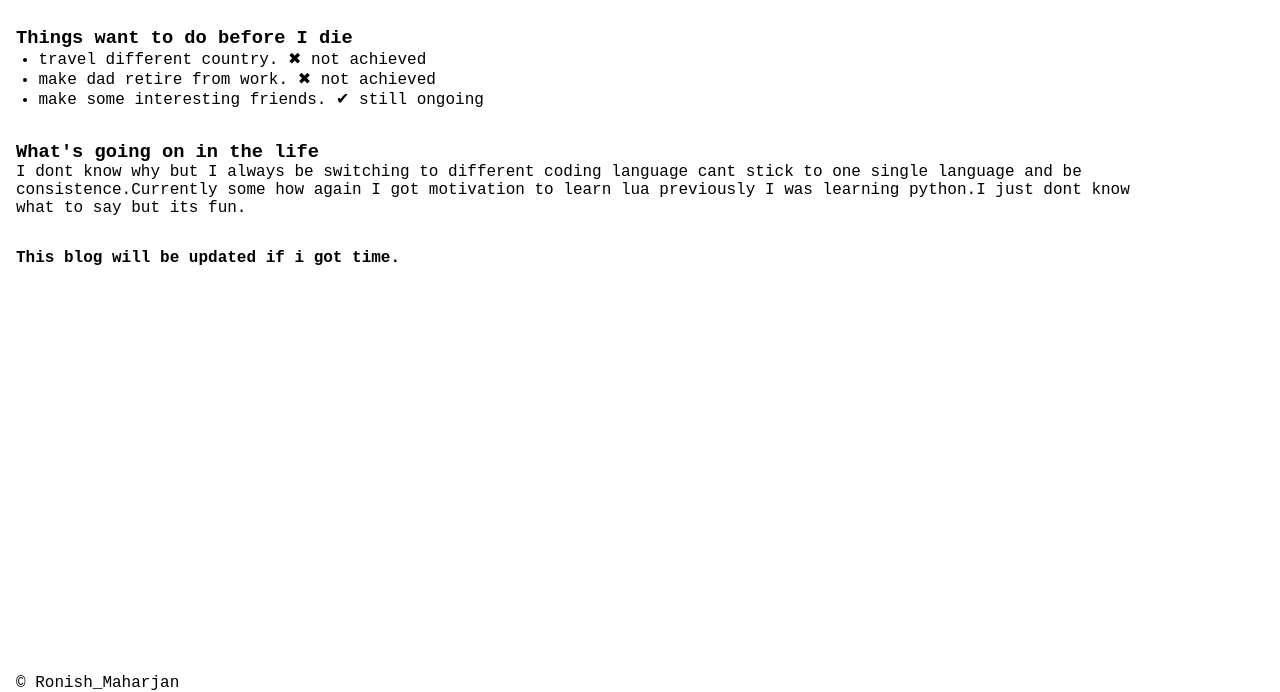
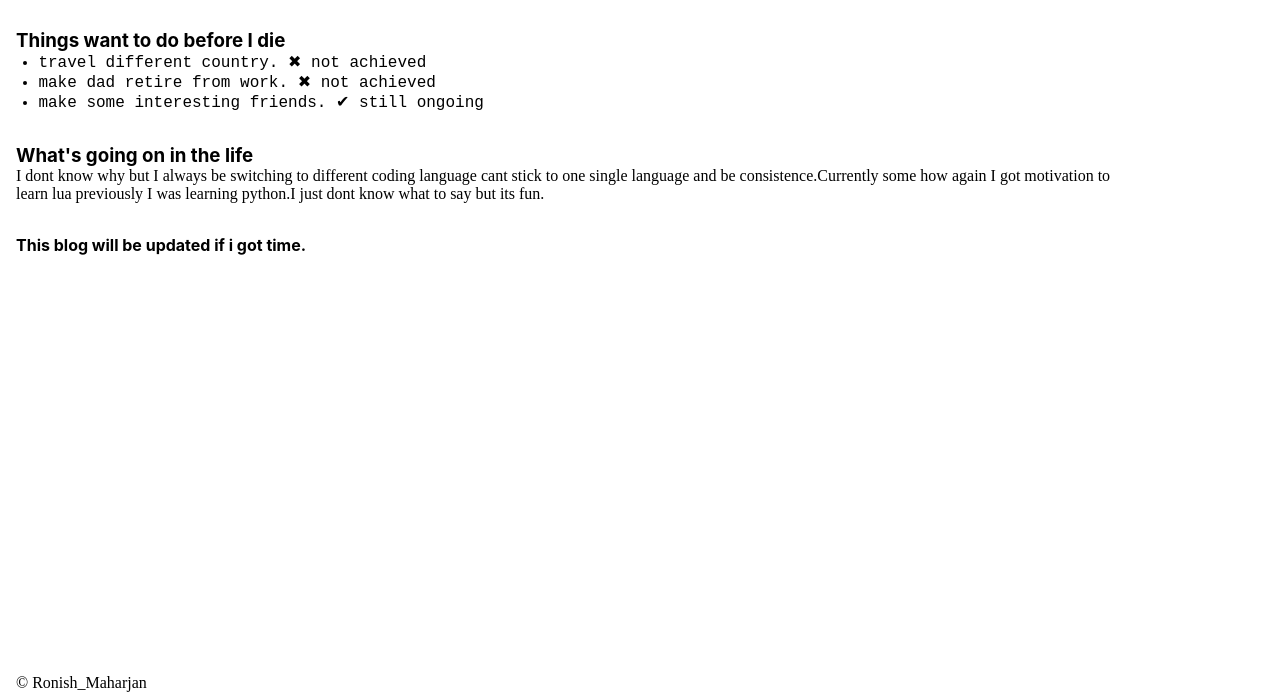
Before and after one commit to ronish-maharjan/website, a plain HTML site: page src/blogs/life.html in a window 1280 px wide. Shown: the part 116-808 px from the top of the page. Drawn offline with Linux system fonts and the light colour scheme.

Commit message:
Update blog__page.css

```diff
--- a/styles/blog__page.css
+++ b/styles/blog__page.css
@@ -1,5 +1,6 @@
 h1,h2,h3,h4,h5{
     margin-top: 2rem;
+    font-family:"inter";
 }
 .article__container{
     padding-inline:1em;
@@ -8,6 +9,9 @@ h1,h2,h3,h4,h5{
     flex-direction: column;
     max-width: calc(120ch);
 }
+p{
+    font-family:"space grotesk";
+}
 main{
     flex:1;
 }
```
